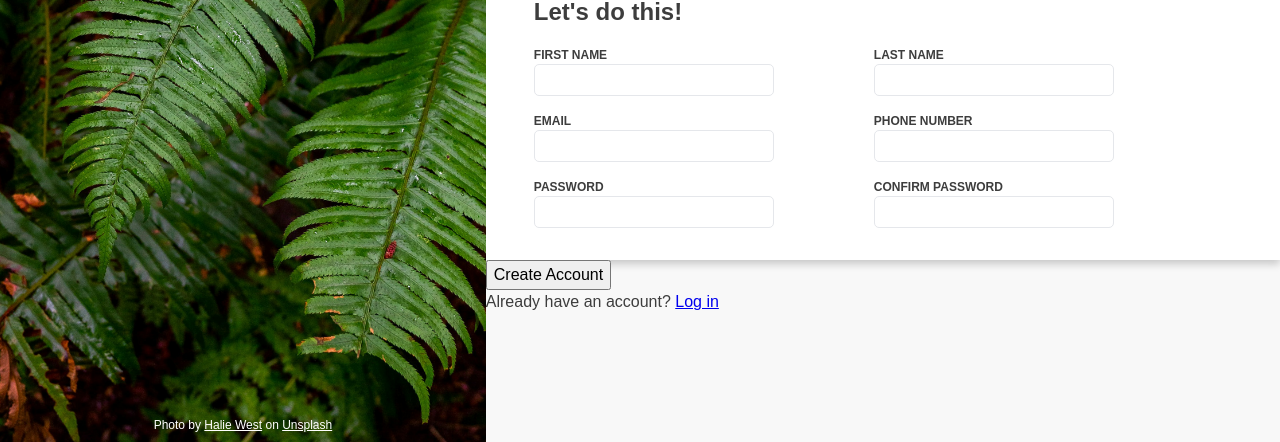
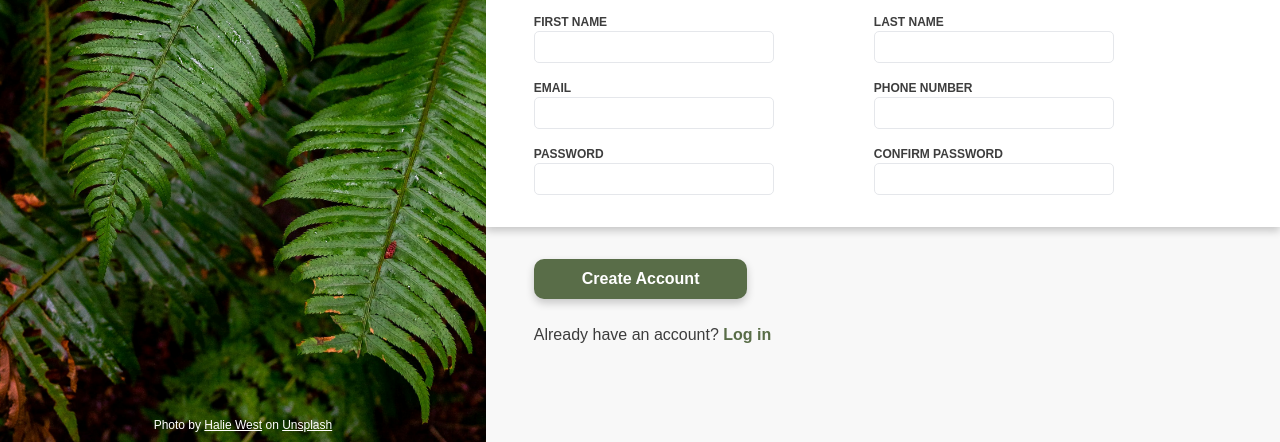
Before and after one commit to bagasprimanto/odin-signup-form, a plain HTML site: page index.html in a window 1280 px wide. Shown: the part 358-800 px from the top of the page. Drawn offline with Linux system fonts and the light colour scheme.

Commit message:
Added styles to button
 Button needs to be styled to have coherent styles

```diff
--- a/styles.css
+++ b/styles.css
@@ -182,6 +182,7 @@ div.form-column {
     padding: 16px;
     padding-left: 48px;
     box-shadow: 0 4px 8px 0 rgba(0, 0, 0, 0.2);
+    margin-bottom: 32px;
 }
 
 .form-column h1 {
@@ -218,3 +219,27 @@ div.form-column {
 .form-control input:invalid {
     border: 1px solid rgb(255, 0, 0);
 }
+
+/* Form bottom row styles */
+.form-bottom {
+    margin-left: 48px;
+}
+
+.form-bottom button {
+    color: white;
+    font-weight: 900;
+    appearance: none;
+    border: none;
+    border-radius: 10px;
+    background-color: #596D48;
+    box-shadow: 0 4px 8px rgba(0, 0, 0, 0.2);
+    cursor: pointer;
+    padding: 8px 48px;
+    margin-bottom: 24px;
+}
+
+.form-bottom a {
+    text-decoration: none;
+    color: #596D48;
+    font-weight: 900;
+}
```
